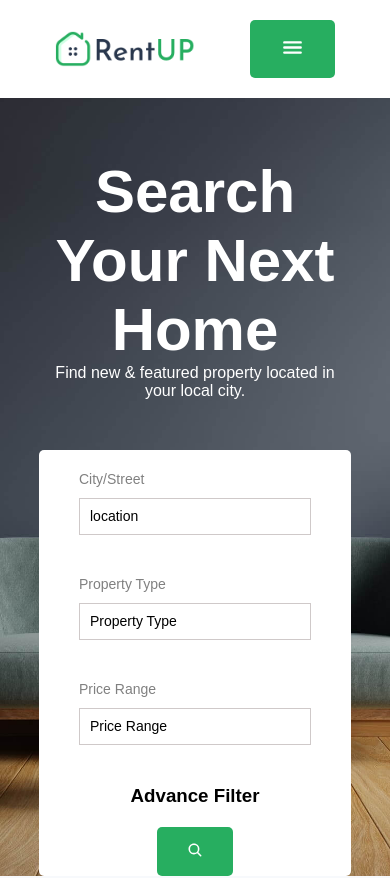
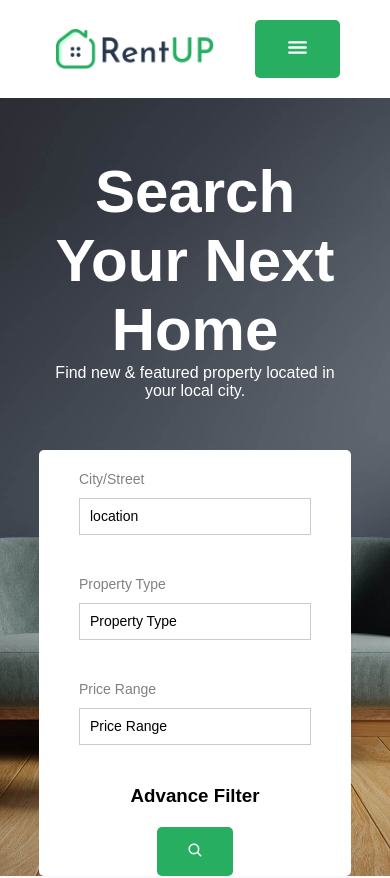
Before and after one commit to mahmoud-mohamed01/Real-estate-React-App, a React (Create React App) app: page / in a window 390 px wide. Shown: the top 878 px of the page. Built offline with nearby package versions, Linux system fonts and the light colour scheme.

Commit message:
Update Header.css

```diff
--- a/src/Components/Header/Header.css
+++ b/src/Components/Header/Header.css
@@ -71,7 +71,7 @@ header button {
     display: none;
   }
   .logo img {
-    width: 140px;
+    width: 160px;
   }
 
   .mobile-nav {
```
